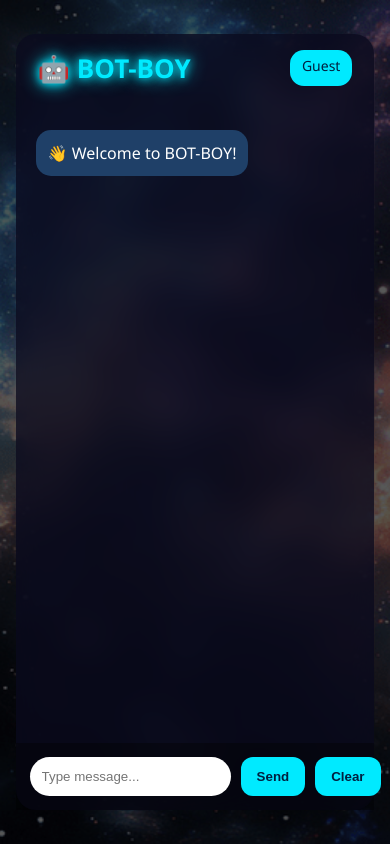
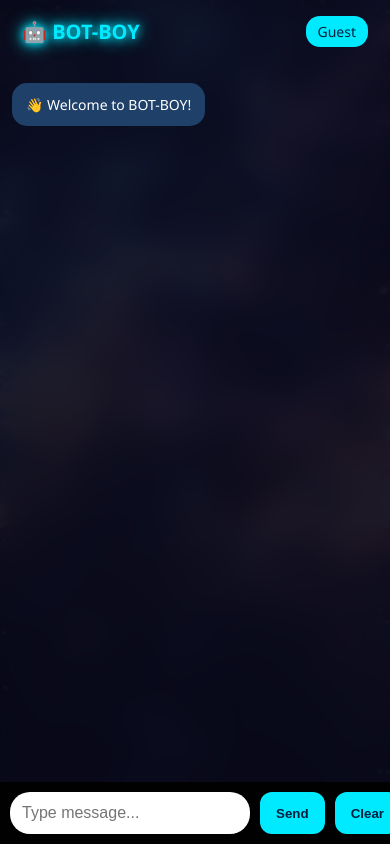
Before and after one commit to Harsith2006/bot-boy, a Flask app: page / in a window 390 px wide. Run offline with Flask 3, Linux system fonts and the light colour scheme.

Commit message:
Update style.css

```diff
--- a/static/style.css
+++ b/static/style.css
@@ -1,6 +1,7 @@
+/* ===== GENERAL ===== */
 body{
     margin:0;
-    font-family:Segoe UI;
+    font-family:Segoe UI, sans-serif;
     background:url("/static/bg.jpg") no-repeat center center fixed;
     background-size:cover;
 }
@@ -13,6 +14,7 @@ body{
     align-items:center;
 }
 
+/* ===== CHAT CONTAINER ===== */
 .chat-container{
     width:92%;
     max-width:900px;
@@ -23,12 +25,15 @@ body{
     display:flex;
     flex-direction:column;
     color:white;
+    overflow:hidden;
 }
 
+/* ===== HEADER ===== */
 .header{
     padding:16px 22px;
     display:flex;
     justify-content:space-between;
+    align-items:center;
 }
 
 .logo{
@@ -46,30 +51,52 @@ body{
     border-radius:14px;
 }
 
+/* ===== CHAT AREA ===== */
 #chat-box{
     flex:1;
     padding:20px;
     overflow-y:auto;
     display:flex;
     flex-direction:column;
+    scroll-behavior:smooth;
 }
 
 .msg{
-    padding:12px;
+    padding:12px 14px;
     margin:8px 0;
     border-radius:15px;
     max-width:65%;
+    word-wrap:break-word;
+    font-size:15px;
 }
 
-.user{ align-self:flex-end; background:#00eaff; color:#001f3f; }
-.bot{ align-self:flex-start; background:#1f4068; }
+.user{
+    align-self:flex-end;
+    background:#00eaff;
+    color:#001f3f;
+}
 
+.bot{
+    align-self:flex-start;
+    background:#1f4068;
+}
+
+/* ===== TYPING INDICATOR ===== */
 #typing{
     padding:10px 20px;
     display:none;
     color:#00eaff;
+    font-style:italic;
+    animation:blink 1s infinite;
 }
 
+@keyframes blink{
+    0%{opacity:0.3;}
+    50%{opacity:1;}
+    100%{opacity:0.3;}
+}
+
+/* ===== INPUT AREA ===== */
 .input-area{
     display:flex;
     padding:14px;
@@ -81,6 +108,8 @@ input{
     padding:12px;
     border-radius:20px;
     border:none;
+    outline:none;
+    font-size:15px;
 }
 
 button{
@@ -91,9 +120,14 @@ button{
     background:#00eaff;
     color:#001f3f;
     font-weight:bold;
+    cursor:pointer;
 }
 
-/* Popup */
+button:hover{
+    background:#00c3d6;
+}
+
+/* ===== LOGIN POPUP ===== */
 .popup{
     position:fixed;
     top:0; left:0;
@@ -102,6 +136,7 @@ button{
     display:none;
     justify-content:center;
     align-items:center;
+    z-index:10;
 }
 
 .popup-box{
@@ -126,4 +161,45 @@ button{
     border-radius:8px;
 }
 
-#loginError{ color:red; font-size:13px; }
+#loginError{
+    color:red;
+    font-size:13px;
+}
+
+/* ===== MOBILE RESPONSIVE FIX ===== */
+@media (max-width: 768px){
+
+.chat-container{
+    width:100%;
+    height:100vh;
+    border-radius:0;
+}
+
+#chat-box{
+    padding:12px;
+    margin-bottom:70px;
+}
+
+.input-area{
+    position:fixed;
+    bottom:0;
+    left:0;
+    width:100%;
+    padding:10px;
+    background:rgba(0,0,0,0.9);
+}
+
+input{
+    font-size:16px;
+}
+
+.msg{
+    max-width:85%;
+    font-size:14px;
+}
+
+.logo{
+    font-size:20px;
+}
+
+}
```
